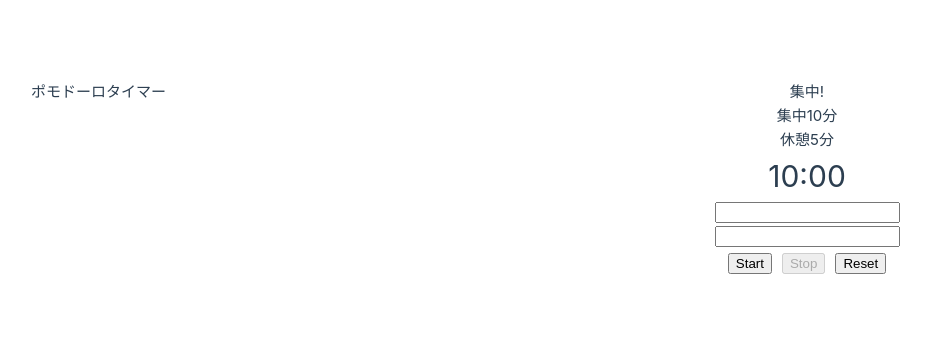
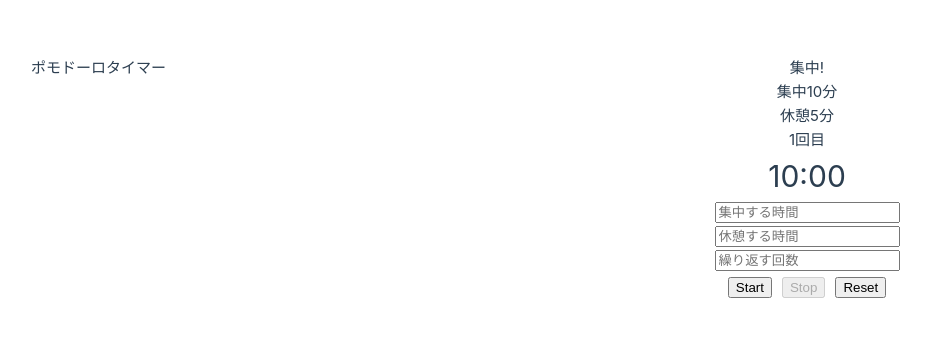
Before and after one commit to nakamu2473/pomodoro, a Vue app: page / in a window 1280 px wide. Shown: the part 221-558 px from the top of the page, without its empty margins (1-932 px from the left). Built offline with nearby package versions, Linux system fonts and the light colour scheme.

Commit message:
タイマー回数を修正

```diff
--- a/src/components/Timer.vue
+++ b/src/components/Timer.vue
@@ -4,14 +4,17 @@
       <p v-else>休憩!</p>
       <p>集中{{ this.focusTime }}分</p>
       <p>休憩{{ this.isBreak }}分</p>
+      <p>{{this.pomodoroCount}}回目</p>
 
      <h1>{{ formattedTime }}</h1>
       <div>
-        <input >
-        <input >
+        <input v-model="inputFocusTime" placeholder="集中する時間">
+        <input v-model="inputIsBreak" placeholder="休憩する時間">
+        <input v-model="inputPomodoroCount" placeholder="繰り返す回数">
+
       </div>
       <button @click="startTimer" :disabled="running">Start</button>
-      <button @click="stopTimer" :disabled="!running">Stop</button>
+      <button @click="stopBtnTimer" :disabled="!running">Stop</button>
       <button @click="resetTimer">Reset</button>
     </div>
   </template>
@@ -22,11 +25,15 @@
       return {
         focusTime: 10,
         isBreak: 5,
+        pomodoroCount: 1,
+        inputFocusTime: "",
+        inputIsBreak: "",
+        inputPomodoroCount: null,
         time: 0,
         interval: null,
         running: false,
         toFocus: true,
-        minToSec: 60 // デバッグ中は1にすると楽
+        minToSec: 1 // デバッグ中は1にすると楽
       };
     },
     created() {
@@ -41,49 +48,55 @@
     },
     methods: {
       startTimer() {
-        console.log("startTimer")
-        console.log(this.toFocus)
-        console.log(this.running)
         if (!this.running && this.time > 0) {
             this.running = true;
             this.interval = setInterval(() => {
                 if (this.time > 0) {
-                console.log("startTimer_--")
                     this.time--;
                 } else {
-                console.log("startTimer_stop")
-                //this.time = this.isBreak * 60;
                     if( this.toFocus ){
                         this.time = this.isBreak;
                     } else {
                         this.time = this.focusTime;
                     }
                     this.toFocus = !this.toFocus;
-                this.stopTimer();
+                    this.pomodoroCompleted();
                 }
             }, 1000);
         }
       },
-      stopTimer() {
-        console.log("stopTimer")
-        console.log(this.toFocus)
-        if (this.toFocus) {
-            if (this.running) {
+
+      stopBtnTimer() {
         this.running = false;
         clearInterval(this.interval);
+      },
+      pomodoroCompleted() {
+        if (this.toFocus && this.running) {
+            // ポモドーロ1回分終了
+            this.pomodoroCount++;
         }
+        if (this.toFocus && this.running && this.inputPomodoroCount < this.pomodoroCount) {
+            // ポモドーロ停止
+            this.running = false;
+            this.resetTimer()
+        } else {
+            // 集中終了
+            this.startTimer();
         }
       },
       resetTimer() {
-        console.log("resetTimer")
-        console.log(this.toFocus)
-        this.stopTimer();
-        //this.time = this.focusTime * 60;
+        // リセット
         this.time = this.focusTime;
+        this.pomodoroCount = 1;
+        this.inputFocusTime = null;
+        this.inputIsBreak = null;
+        this.inputPomodoroCount = null;
+        this.running = false;
+        clearInterval(this.interval);
       },
     },
     beforeDestroy() {
-      this.stopTimer();
+      this.pomodoroCompleted();
     },
   };
   </script>
```
Lines whose indentation alone changed are shown as unchanged.
